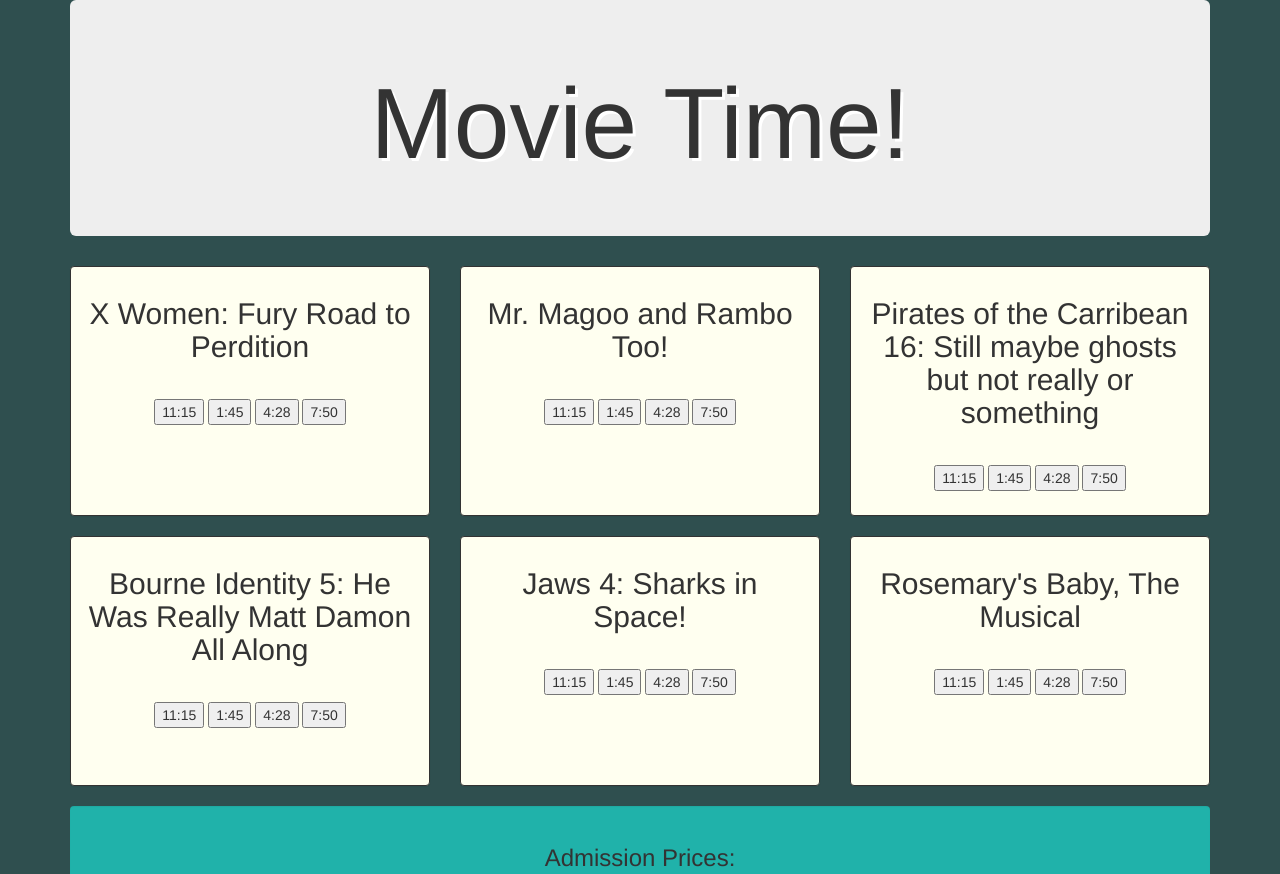
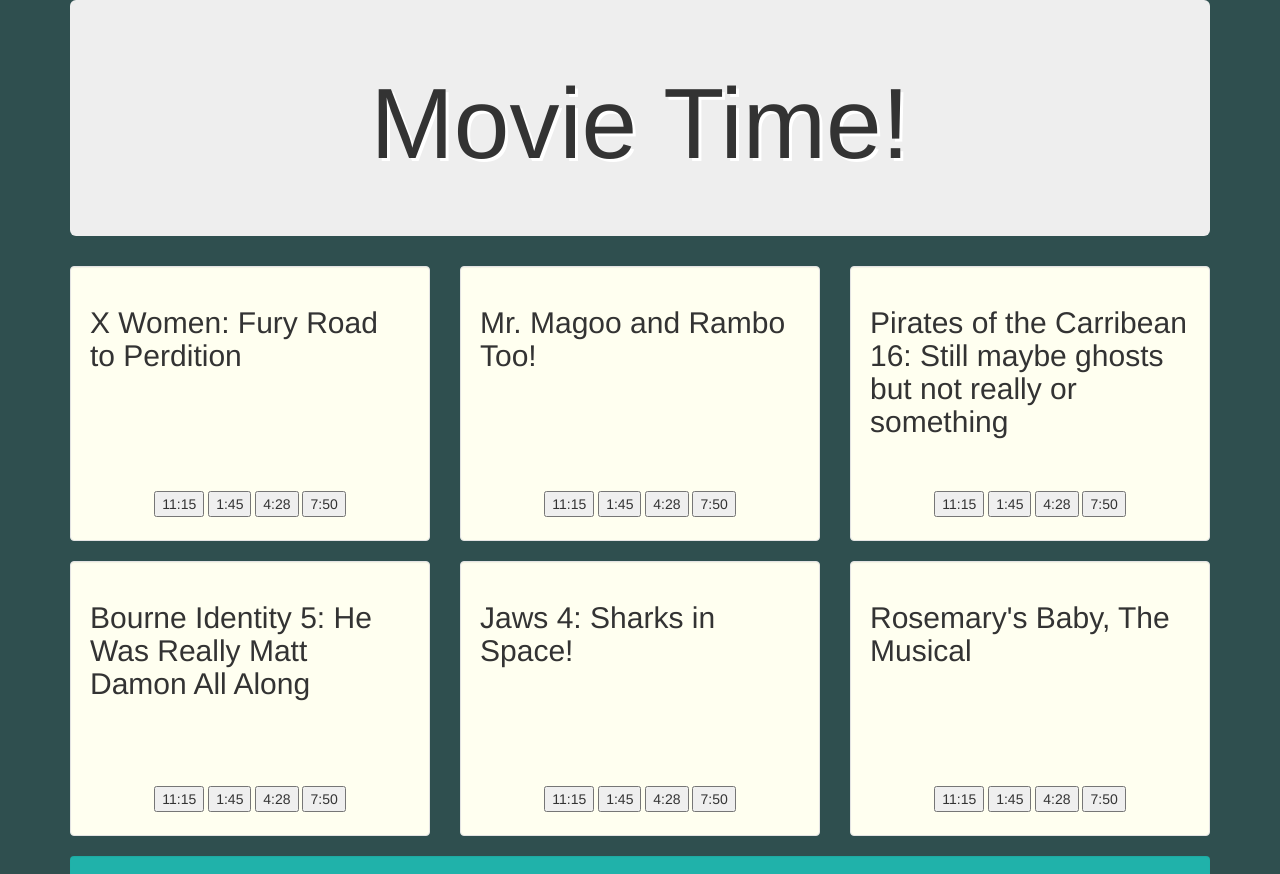
Before and after one commit to larryjtaylor/MovieTheater, a plain HTML site: page index.html in a window 1280 px wide. Shown: the top 874 px of the page. Drawn offline with Linux system fonts and the light colour scheme.

Commit message:
change panels to wells, align time buttons

```diff
--- a/css/styles.css
+++ b/css/styles.css
@@ -10,23 +10,29 @@
 .jumbotron h1{
   font-size: 100px;
 }
-.panel {
-  background-color: ivory;
-  border: solid 1px;
-  text-align: center;
-  height: 250px;
+
 }
 
 .time{
    text-align: center;
 }
 
-.well {
-  height: 575px;
+#showing{
+  height: 275px;
+  background-color: ivory;
+}
+
+.movieTime {
+text-align: center;
+margin:auto;
+padding:0%;
+position: absolute;
+ left: 0; bottom: 15%; right: 0;
 }
 
 #selections {
   border: none;
+  height: 575px;
   text-align: center;
   background-color: lightseagreen;
   background-image: url(../img/theatre.jpg);
--- a/index.html
+++ b/index.html
@@ -15,11 +15,11 @@
       <form class="see-movie">
         <div class="row">
           <div class="col-md-4">
-            <div class="panel panel-md">
-              <div class="panel-heading">
+            <div class="well" id="showing">
+              <div class="movieName">
                 <h2>X Women: Fury Road to Perdition</h2>
               </div>
-              <div class="panel-body">
+              <div class="movieTime">
                 <button type="button" class="time" id="eleven">11:15</button>
                 <button type="button" class="time" id="one">1:45</button>
                 <button type="button" class="time" id="four">4:28</button>
@@ -28,11 +28,11 @@
             </div>
           </div>
           <div class="col-md-4">
-            <div class="panel panel-md">
-              <div class="panel-heading">
+            <div class="well" id="showing">
+              <div class="movieName">
                 <h2>Mr. Magoo and Rambo Too!</h2>
               </div>
-              <div class="panel-body">
+              <div class="movieTime">
                 <button type="button" class="time" id="eleven">11:15</button>
                 <button type="button" class="time" id="one">1:45</button>
                 <button type="button" class="time" id="four">4:28</button>
@@ -41,11 +41,11 @@
             </div>
           </div>
           <div class="col-md-4">
-            <div class="panel panel-md">
-              <div class="panel-heading">
+            <div class="well" id="showing">
+              <div class="movieName">
                 <h2>Pirates of the Carribean 16: Still maybe ghosts but not really or something</h2>
               </div>
-              <div class="panel-body">
+              <div class="movieTime">
                 <button type="button" class="time" id="eleven">11:15</button>
                 <button type="button" class="time" id="one">1:45</button>
                 <button type="button" class="time" id="four">4:28</button>
@@ -56,11 +56,11 @@
         </div>
         <div class="row">
           <div class="col-md-4">
-            <div class="panel panel-md">
-              <div class="panel-heading">
+            <div class="well" id="showing">
+              <div class="movieName">
                 <h2>Bourne Identity 5: He Was Really Matt Damon All Along</h2>
               </div>
-              <div class="panel-body">
+              <div class="movieTime">
                 <button type="button" class="time" id="eleven">11:15</button>
                 <button type="button" class="time" id="one">1:45</button>
                 <button type="button" class="time" id="four">4:28</button>
@@ -69,11 +69,11 @@
             </div>
           </div>
           <div class="col-md-4">
-            <div class="panel panel-md">
-              <div class="panel-heading">
+            <div class="well" id="showing">
+              <div class="movieName">
                 <h2>Jaws 4: Sharks in Space!</h2>
               </div>
-              <div class="panel-body">
+              <div class="movieTime">
                 <button type="button" class="time" id="eleven">11:15</button>
                 <button type="button"  class="time" id="one">1:45</button>
                 <button type="button" class="time" id="four">4:28</button>
@@ -82,11 +82,11 @@
             </div>
           </div>
           <div class="col-md-4">
-            <div class="panel panel-md">
-              <div class="panel-heading">
+            <div class="well" id="showing">
+              <div class="movieName">
                 <h2>Rosemary's Baby, The Musical</h2>
               </div>
-              <div class="panel-body">
+              <div class="movieTime">
                 <button type="button" class="time" id="eleven">11:15</button>
                 <button type="button" class="time" id="one">1:45</button>
                 <button type="button" class="time" id="four">4:28</button>
--- a/js/scripts.js
+++ b/js/scripts.js
@@ -1,9 +1,8 @@
 // business logic
 
-function Ticket (movie, time, age) {
+function Ticket (movie, time) {
 this.movieName = movie;
 this.movieTime = time;
-this.userAge = age;
 }
 
 // UI logic
@@ -17,9 +16,9 @@
     var inputChild = document.getElementById("numberChild").value;
     var inputSenior = document.getElementById("numberSenior").value;
 
-    var total = "Total: $" + (Number(inputAdult) + Number(inputChild) + Number(inputSenior));
+    var total = (Number(inputAdult) + Number(inputChild) + Number(inputSenior));
     // The Number() function converts the object argument to a number that represents the object's value.
-    $("#results").append("<li>" + "Adult: $" + inputAdult + "</li>" + "<li>" + "Child: $" + inputChild + "</li>" + "<li>" + "Senior: $" + inputSenior + "</li>" + "<li>" + total + "</li>")
+    $("#results").append("<li>" + "Adult: $" + inputAdult + "</li>" + "<li>" + "Child: $" + inputChild + "</li>" + "<li>" + "Senior: $" + inputSenior + "</li>" + "<li>" + "Total: $" + total + "</li>")
 
     $("#prices").show();
     $("#purchase").show();
```
